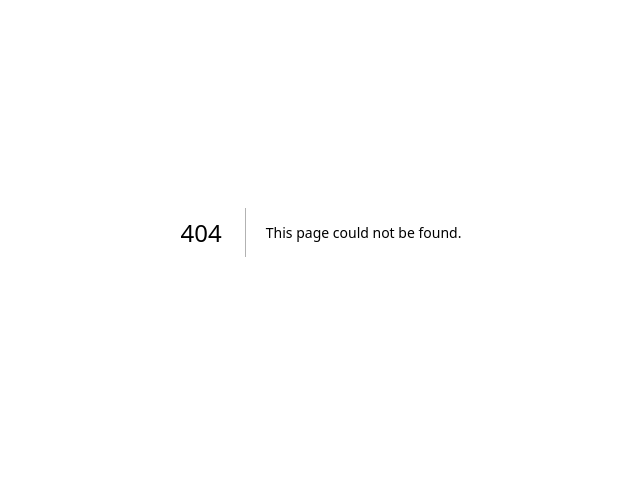
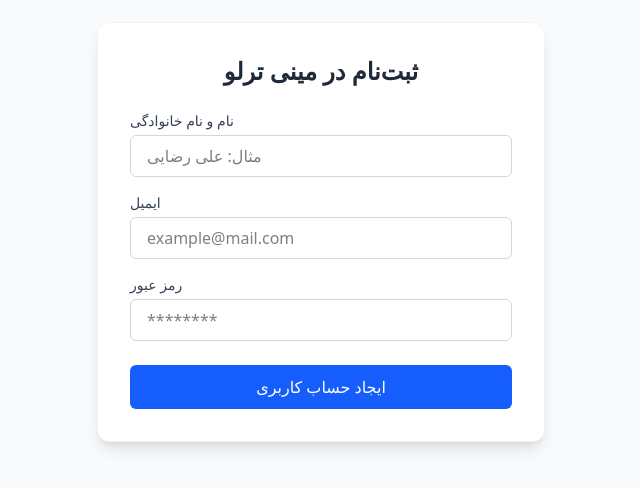
Before and after one commit to SASA-2020/mini-trello, a Next.js app: page /register in a window 1280 px wide. Before the commit this address had no page. Shown: the part 168-656 px from the top of the page, without its empty margins (319-959 px from the left). Built offline with nearby package versions, Linux system fonts and the light colour scheme; no server answers.

Commit message:
feat(auth): implement user registration with bcrypt and server actions

```diff
--- /dev/null
+++ b/actions/auth.ts
@@ -0,0 +1,36 @@
+"use server";
+
+import { db } from "../lib/db";
+import bcrypt from "bcryptjs";
+import { redirect } from "next/navigation";
+import { cookies } from "next/headers";
+
+export async function registerUser(formData: FormData) {
+  const name = formData.get("name") as string;
+  const email = formData.get("email") as string;
+  const password = formData.get("password") as string;
+
+  if (!name || !email || !password) {
+    return { error: "تمامی فیلدها الزامی هستند" };
+  }
+
+  const existingUser = await db.user.findUnique({
+    where: { email },
+  });
+
+  if (existingUser) {
+    return { error: "این ایمیل قبلا در سیستم ثبت شده است" };
+  }
+
+  const hashedPassword = await bcrypt.hash(password, 10);
+
+  await db.user.create({
+    data: {
+      name,
+      email,
+      password_hash: hashedPassword,
+    },
+  });
+
+  redirect("/login");
+}
--- /dev/null
+++ b/app/register/page.tsx
@@ -0,0 +1,79 @@
+"use client";
+
+import { useState } from "react";
+import { registerUser } from "../../actions/auth";
+
+export default function RegisterPage() {
+  const [error, setError] = useState<string | null>(null);
+
+  async function handleSubmit(formData: FormData) {
+    const res = await registerUser(formData);
+    if (res?.error) {
+      setError(res.error);
+    }
+  }
+
+  return (
+    <div className="flex min-h-screen items-center justify-center bg-gray-50">
+      <div className="w-full max-w-md p-8 space-y-6 bg-white rounded-xl shadow-lg border border-gray-100">
+        <h2 className="text-2xl font-bold text-center text-gray-800">
+          ثبت‌نام در مینی ترلو
+        </h2>
+
+        {error && (
+          <div className="p-3 text-sm text-red-600 bg-red-50 rounded-md border border-red-200">
+            {error}
+          </div>
+        )}
+
+        <form action={handleSubmit} className="space-y-4">
+          <div>
+            <label className="block text-sm font-medium text-gray-700 mb-1">
+              نام و نام خانوادگی
+            </label>
+            <input
+              type="text"
+              name="name"
+              required
+              className="w-full px-4 py-2 border border-gray-300 rounded-md outline-none focus:ring-2 focus:ring-blue-500 focus:border-transparent transition-all"
+              placeholder="مثال: علی رضایی"
+            />
+          </div>
+
+          <div>
+            <label className="block text-sm font-medium text-gray-700 mb-1">
+              ایمیل
+            </label>
+            <input
+              type="email"
+              name="email"
+              required
+              className="w-full px-4 py-2 border border-gray-300 rounded-md outline-none focus:ring-2 focus:ring-blue-500 focus:border-transparent transition-all"
+              placeholder="example@mail.com"
+            />
+          </div>
+
+          <div>
+            <label className="block text-sm font-medium text-gray-700 mb-1">
+              رمز عبور
+            </label>
+            <input
+              type="password"
+              name="password"
+              required
+              className="w-full px-4 py-2 border border-gray-300 rounded-md outline-none focus:ring-2 focus:ring-blue-500 focus:border-transparent transition-all"
+              placeholder="********"
+            />
+          </div>
+
+          <button
+            type="submit"
+            className="w-full py-2.5 mt-2 text-white bg-blue-600 rounded-md font-medium hover:bg-blue-700 focus:ring-4 focus:ring-blue-200 transition-all cursor-pointer"
+          >
+            ایجاد حساب کاربری
+          </button>
+        </form>
+      </div>
+    </div>
+  );
+}
--- a/package.json
+++ b/package.json
@@ -11,6 +11,7 @@
   "dependencies": {
     "@prisma/adapter-pg": "^7.9.0",
     "@prisma/client": "^7.9.0",
+    "bcryptjs": "^3.0.3",
     "next": "16.2.12",
     "pg": "^8.22.0",
     "react": "19.2.4",
@@ -18,6 +19,7 @@
   },
   "devDependencies": {
     "@tailwindcss/postcss": "^4",
+    "@types/bcryptjs": "^2.4.6",
     "@types/node": "^20",
     "@types/pg": "^8.20.0",
     "@types/react": "^19",
```
Also changed, not shown: 1 other file (tests, documents, lock files or other folders).
